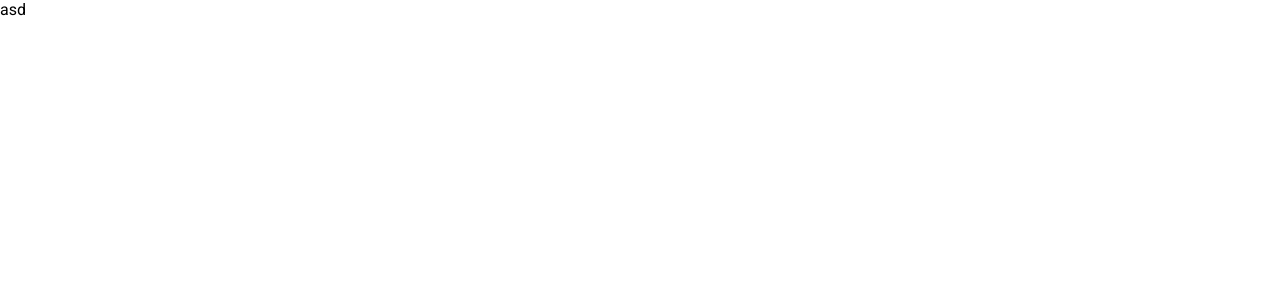
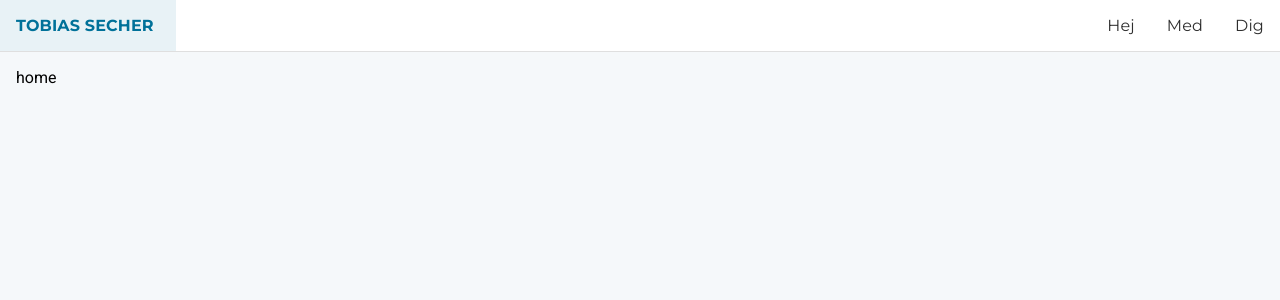
Before and after one commit to Tobias-Secher/Portfolio, a React (Create React App) app: page / in a window 1280 px wide. Shown: the top 300 px of the page. Built offline with nearby package versions, Linux system fonts and the light colour scheme.

Commit message:
Updated script to generate screens + Added Home route

```diff
--- a/src/App.scss
+++ b/src/App.scss
@@ -1,59 +1,7 @@
 @import "./styles/colors.scss";
 
-
-.wrapper {
-  --header-height: 100px;
-  width: 100%;
-  height: 100vh;
-
-  & .wrapper__header {
-    color: primary();
-    padding-left: 1em;
-    height: var(--header-height);
-    color: #5f6368;
-
-    & h1 {
-      margin: 0;
-      padding: 1em 0;
-      font-weight: normal;
-    }
-
-    & span {
-      color: secondary();
-      font-weight: normal;
-      font-weight: lighter;
-    }
+.wrapper{
+  & .wrapper__header{
+    border-bottom: 1px solid rgba(0,0,0,0.125);
   }
-
-  & .wrapper__content {
-    &.wc {
-      display: grid;
-      grid-template-columns: 6.25em auto;
-      height: calc(100vh - var(--header-height));
-      overflow-x: auto;
-
-      & .wc__menu {
-        // background-color: red;
-      }
-
-      & .wc__content {
-        padding: 1em;
-      }
-    }
-  }
-
-  // & .wrapper__menu {
-  //   height: calc(100% - 100px);
-  //   background-color: green;
-  //   float: left;
-  //   width: 6em;
-  // }
-
-  // & .wrapper__content {
-  //   height: calc(100% - 100px);
-  //   width: calc(100% - 6em);
-  //   background-color: yellow;
-  //   float: left;
-  //   overflow-y: scroll;
-  // }
 }
--- a/src/App.tsx
+++ b/src/App.tsx
@@ -3,13 +3,20 @@ import './App.scss';
 import {
   BrowserRouter as Router, Route, Switch,
 } from "react-router-dom";
+import Header from './components/header/header.components';
+import Home from './screens/home/home.component';
 
 const App = () => {
 
   return (
     <Router>
-      <div>
-        asd
+      <div className="wrapper">
+        <div className="wrapper__header">
+          <Header />
+        </div>
+        <div className="wrapper__rutes">
+          <Route path={'/'} component={Home} />
+        </div>
       </div>
     </Router>
   );
--- /dev/null
+++ b/src/components/header/header.components.tsx
@@ -0,0 +1,18 @@
+import React from 'react'
+import { Link } from 'react-router-dom'
+import './header.style.scss'
+
+const Header = (): JSX.Element => {
+    return (
+        <div className="header">
+            <Link to={'/'} className="header__title link">TOBIAS SECHER</Link>
+            <ul className="header__menu">
+                <li><Link className="link" to={'/'}>Hej</Link></li>
+                <li><Link className="link" to={'/'}>Med</Link></li>
+                <li><Link className="link" to={'/'}>Dig</Link></li>
+            </ul>
+        </div>
+    )
+}
+
+export default Header;
--- /dev/null
+++ b/src/components/header/header.style.scss
@@ -0,0 +1,43 @@
+.header{
+    display: grid;
+    grid-template-columns: 11em auto;
+
+    & .link{
+        font-family: 'Montserrat', sans-serif;
+        letter-spacing: .01rem;
+        padding: 1em;
+        display: flex;
+        align-items: center;
+        padding: 1em;
+        color: #2e2e2e;
+
+
+        &:hover{
+            background-color: #E8F2F6;
+            color: #007199;
+        }
+    }
+
+    & .header__title{
+        display: block;
+        font-weight: 700;
+    }
+
+    & .header__menu{
+        float: right;
+        margin: 0;
+        padding: 0;
+        display: flex;
+        justify-content: flex-end;
+
+        & li{
+            display: inline-block;
+            list-style: none;
+
+            & a{
+
+            }
+
+        }
+    }
+}
--- a/src/index.scss
+++ b/src/index.scss
@@ -1,4 +1,4 @@
-@import url('https://fonts.googleapis.com/css2?family=Roboto:ital,wght@0,100;0,300;0,400;0,500;0,700;0,900;1,100;1,300;1,400;1,500;1,700;1,900&display=swap');
+@import url('https://fonts.googleapis.com/css2?family=Montserrat:ital,wght@0,100;0,200;0,300;0,400;0,500;0,600;0,700;0,800;0,900;1,100;1,200;1,300;1,400;1,500;1,600;1,700;1,800;1,900&family=Poppins:ital,wght@0,100;0,200;0,300;0,400;0,500;0,600;0,700;0,800;0,900;1,100;1,200;1,300;1,400;1,500;1,600;1,700;1,800;1,900&family=Roboto:ital,wght@0,100;0,300;0,400;0,500;0,700;0,900;1,100;1,300;1,400;1,500;1,700;1,900&display=swap');
 
 body {
   margin: 0;
@@ -14,3 +14,12 @@ body {
 code {
   font-family: source-code-pro, Menlo, Monaco, Consolas, "Courier New", monospace;
 }
+
+*{
+  -webkit-font-smoothing: antialiased;
+  -moz-osx-font-smoothing: grayscale;
+}
+
+a{
+  text-decoration: none;
+}
--- /dev/null
+++ b/src/screens/home/home.component.tsx
@@ -0,0 +1,14 @@
+import React from "react";
+import "./home.style.scss";
+
+const Home = (): JSX.Element => {
+    return (
+        <div className="home">
+            <div className="home__intro hi">
+                home
+            </div>
+        </div>
+    )
+}
+
+export default Home;
--- /dev/null
+++ b/src/screens/home/home.style.scss
@@ -0,0 +1,13 @@
+.home{
+    & .home__intro{
+        min-height: 15em;
+        background-color: #F5F8FA;
+        padding: 1em;
+
+        &.hi{
+            & .hi__image{
+
+            }
+        }
+    }
+}
```
Also changed, not shown: 1 other file (tests, documents, lock files or other folders).
